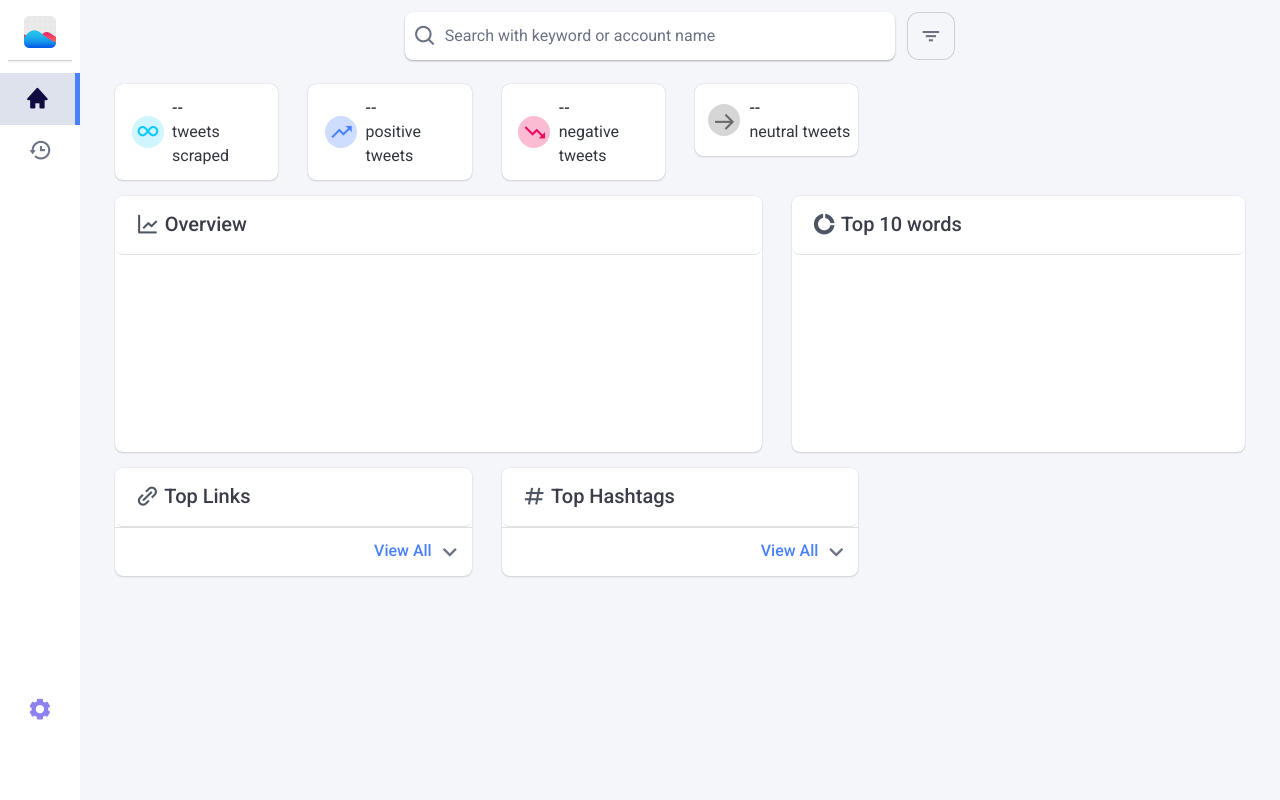
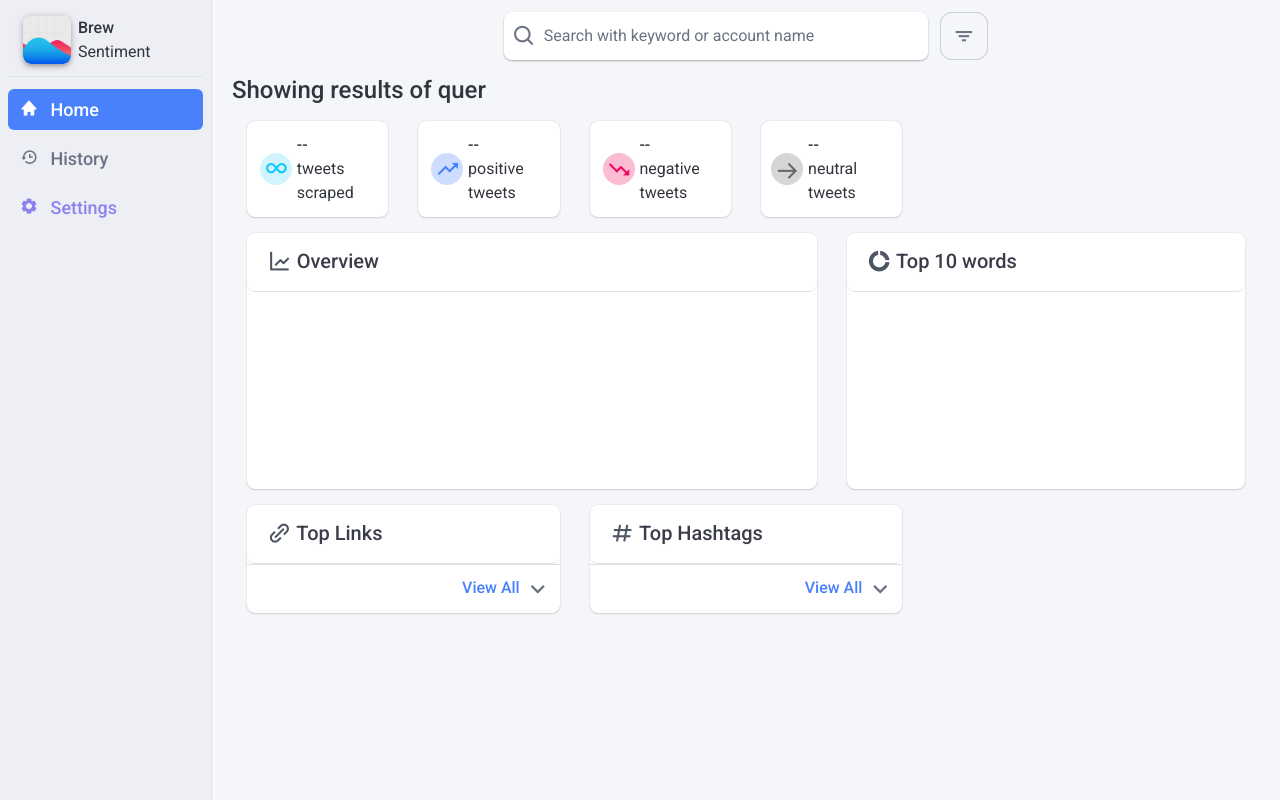
Before and after one commit to MakrandBhale/satori, a Flask app: page / in a window 1280 px wide. Run offline with Flask 2, Linux system fonts and the light colour scheme; a map, chart or similar area stays blank; some libraries are stand-ins or nearby versions.

Commit message:
added notifications and a sidebar

```diff
--- a/application.py
+++ b/application.py
@@ -17,8 +17,8 @@ from credentials import mongo_db_creds
 redis_conn = Redis()
 step_count = 7
 
-MONGO_URI = mongo_db_creds.MLAB_MONGO_URI
-MONGO_DB_URI = mongo_db_creds.MLAB_MONGO_DB_URI
+MONGO_URI = mongo_db_creds.LOCAL_MONGO_URI
+MONGO_DB_URI = mongo_db_creds.LOCAL_MONGO_DB_URI
 
 QUERY_STATUS_PATH = "query_status"
 COMPUTED_RESULT = "computed_res"
--- a/credentials/mongo_db_creds.py
+++ b/credentials/mongo_db_creds.py
@@ -1,5 +1,5 @@
 LOCAL_MONGO_URI = "mongodb://127.0.0.1:27017"
-LOCAL_MONGO_DB_URI = "mongodb://127.0.0.1:27017/satori"
+LOCAL_MONGO_DB_URI = "mongodb://127.0.0.1:27017/brew"
 
-MLAB_MONGO_DB_URI = "mongodb+srv://satori-root:b#Sha_12@cluster0.38tvr.mongodb.net/satori?retryWrites=true&w=majority"
-MLAB_MONGO_URI = "mongodb+srv://satori-root:b#Sha_12@cluster0.38tvr.mongodb.net/"
+MLAB_MONGO_DB_URI = "mongodb+srv://brew-root:b#Sha_12@cluster0.38tvr.mongodb.net/brew?retryWrites=true&w=majority"
+MLAB_MONGO_URI = "mongodb+srv://brew-root:b#Sha_12@cluster0.38tvr.mongodb.net/"
--- a/static/css/styles.css
+++ b/static/css/styles.css
@@ -54,16 +54,71 @@ h5 {
 
 .sidebar {
     height: 100%;
-    width: 80px;
+    width: 212px;
     position: fixed;
     z-index: 1;
     top: 0;
     left: 0;
-    background-color: #fff;
+    background-color: #edeff5;
     overflow-x: hidden;
     padding-top: 16px;
-    text-align: center;
+    padding-left: 8px;
+    padding-right: 8px;
+    border-right: 1px solid #e1e3ea;
+/*-webkit-box-shadow: 1px 0px 5px 0px rgba(209,209,209,0.3);*/
+/*-moz-box-shadow: 1px 0px 5px 0px rgba(209,209,209,0.3);*/
+/*box-shadow: 1px 0px 5px 0px rgba(209,209,209,0.3);*/
+
 }
+
+.menu-selected {
+    color: #fff !important;
+    background-color: #4981FD;
+    /*border-right: 5px solid #4981FD;*/
+    border-radius: 6px;
+    text-align: start;
+
+}
+
+.menu-selected :hover {
+    border-radius: 6px;
+    color: #fff !important;
+    background-color: #4981FD !important;
+    /*border-right: 5px solid #4981FD;*/
+
+    text-align: start;
+}
+
+.sidebar-menu {
+    padding-top: 2px;
+    padding-bottom: 2px;
+    color: #6A7284;
+    display: block;
+    line-height: 36px;
+    margin-top: 8px;
+    font-size: 18px;
+    font-weight: 500;
+}
+
+
+.sidebar-menu:hover {
+    color: #29294c !important;
+    background-color: #DEE2EC;
+    border-radius: 6px;
+    text-decoration: none;
+}
+
+
+@media screen and (max-height: 450px) {
+    .sidebar {
+        padding-top: 15px;
+    }
+
+    .sidebar a {
+        font-size: 18px;
+    }
+}
+
 
 .material-icons.md-36 {
     font-size: 28px;
@@ -74,32 +129,18 @@ h5 {
     background-color: #DEE2EC;
 }
 
-.sidebar a {
-    padding-top: 14px;
-    padding-bottom: 8px;
-    text-decoration: none;
-    font-size: 20px;
-    color: #6A7284;
-    display: block;
+
+.bottom {
+    bottom: 72px;
+    color: #8D81EF !important;
 
 }
 
-.bottom {
-    position: absolute;
-    bottom: 64px;
-    width: 80px;
-    color: #8D81EF !important;
-}
-
-.sidebar a:hover {
-    color: #100C41;
-    background-color: #DEE2EC;
-}
 
 .main-content {
     height: 100vh;
 
-    margin-left: 80px; /* Same as the width of the sidenav */
+    margin-left: 212px; /* Same as the width of the sidenav */
     padding: 12px 20px 10px;
 }
 
@@ -178,10 +219,10 @@ h5 {
 
 .divider {
     height: 1px;
-    background-color: rgba(106, 114, 132, 0.3);
+    background-color: #e1e3ea;
     border: none;
-    margin: 12px 8px;
-    box-shadow: 0 1px 2px rgba(0, 0, 0, 0.1);
+    margin: 12px 0px;
+    /*box-shadow: 0 1px 2px rgba(0, 0, 0, 0.1);*/
 
 }
 
@@ -359,11 +400,6 @@ input:-webkit-autofill:active {
     margin-bottom: 12px !important;
 }
 
-.menu-selected {
-    color: #100C41 !important;
-    background-color: #DEE2EC;
-    border-right: 5px solid #4981FD;
-}
 
 .card-custom-title {
     font-size: 1.25rem !important;
@@ -434,16 +470,6 @@ input:-webkit-autofill:active {
     padding: 4px;
 }
 
-
-@media screen and (max-height: 450px) {
-    .sidebar {
-        padding-top: 15px;
-    }
-
-    .sidebar a {
-        font-size: 18px;
-    }
-}
 
 .loader {
     border: 4px solid #fff;
@@ -683,6 +709,7 @@ label {
 .outline-material-button:active {
     box-shadow: 0 4px 5px 0 rgba(0, 0, 0, 0.14), 0 1px 10px 0 rgba(0, 0, 0, 0.12), 0 2px 4px -1px rgba(0, 0, 0, 0.20);
 }
+
 .outline-material-button:hover {
     /*box-shadow: 0 1px 2px 0 rgba(26, 115, 232, 0.451), 0 1px 3px 1px rgba(26, 115, 232, 0.302);*/
     background-color: #4981fd;
@@ -692,3 +719,9 @@ label {
 #history_content {
     padding-bottom: 12px;
 }
+
+
+.icon-shadow {
+box-shadow: 0 3px 4px 0 rgba(0,0,0,0.14), 0 3px 3px -2px rgba(0,0,0,0.12), 0 1px 8px 0 rgba(0,0,0,0.20);
+    border-radius: 8px;
+}
--- a/static/js/history.js
+++ b/static/js/history.js
@@ -144,6 +144,10 @@ function updateHistoryUi(list) {
             list[i]['total_tweets'],
             list[i]['_id']['$oid']
         );
+        if(list[i]['query_status'] === "queued"){
+            sendRequestForId(list[i]['_id']['$oid'])
+        }
+
         historyListUl.appendChild(listItem)
         // let li = document.createElement("li");
         // li.appendChild(document.createTextNode(list[i]['query']['query']))
@@ -166,7 +170,6 @@ function getDateString(timestamp) {
     timestamp = timestamp * 1000;
     let timestampDate = new Date(timestamp);
     let today = new Date();
-    console.log("today :" + today.getDate())
     let diff = Math.abs(today - timestampDate);
     let minutes = Math.floor((diff / 1000) / 60);
     if (minutes < 5) {
@@ -258,6 +261,7 @@ function loadPreviousQuery(searchId, button) {
     button.innerText = "Loading...";
     button.disabled = true;
     getTaskResult(searchId);
+    showHome();
 }
 
 function getLoadMoreButtonTemplate() {
--- a/static/js/navigation.js
+++ b/static/js/navigation.js
@@ -1,20 +1,23 @@
 let currentlyShowing = document.getElementById("home");
 let currentlySelectedMenu = document.getElementById('home_menu');
-
+let currentPage = "home"
 function showHistory() {
     fetchHistoryArray();
     selectMenu(document.getElementById("history_menu"))
     show(document.getElementById("history_content"))
+    currentPage = "history"
 }
 
 function showHome() {
     selectMenu(document.getElementById("home_menu"))
     show(document.getElementById("home"))
+    currentPage = "home"
 }
 
 function showStreamPage() {
     selectMenu(document.getElementById("live_stream_menu"))
     show(document.getElementById("live_stream_content"))
+    currentPage = "stream"
 }
 
 function show(newElement) {
@@ -23,7 +26,7 @@ function show(newElement) {
     $(newElement).show()
 }
 
-function selectMenu(newMenuElement){
+function selectMenu(newMenuElement) {
     currentlySelectedMenu.classList.remove("menu-selected");
     newMenuElement.classList.add("menu-selected");
     currentlySelectedMenu = newMenuElement;
--- /dev/null
+++ b/static/js/notifications.js
@@ -0,0 +1,36 @@
+let isShowing = false;
+function showFinishedNotification() {
+    if(isShowing) return;
+    let notificationContainer = document.getElementById("notification-container");
+    notificationContainer.innerHTML = createFinishedNotification();
+    let myToast = $("#myToast")
+    myToast.toast('show');
+    console.log("showing toast")
+    isShowing = true;
+
+    myToast.on('hide.bs.toast', function () {
+        isShowing = false;
+        console.log("hiding toast")
+    })
+
+}
+
+function createFinishedNotification() {
+    return `
+        <div class="toast" id="myToast" style="position: absolute; top: 15px; right: 15px;border-radius: 12px" data-delay="3000" data-autohide="false">
+        <div class="toast-header">
+            <strong class="mr-auto" style="font-size: 18px">
+                <i class='bx bxs-check-circle' style='color:#39c00d;'></i>
+                <span >Results are ready!</span>
+            </strong>
+            <small></small>
+            <a type="button" class="ml-2 mb-1" data-dismiss="toast">
+                <i class='bx bx-x bx-sm'></i>
+            </a>
+        </div>
+        <div class="toast-body">
+            <div>Your recent search query completed successfully, click here to load the results.</div>
+        </div>
+    </div>
+    `
+}
--- a/static/js/script.js
+++ b/static/js/script.js
@@ -133,7 +133,7 @@ function loadChart(response) {
     //console.log("chartdata: " + res);
     //let response = JSON.parse(res)
     //console.log(response);
-    showHome();
+    //showHome();
     let datalist = response.timeFragment;
 
     let positive = [], negative = [], neutral = [];
@@ -191,11 +191,9 @@ function loadChart(response) {
 function getDatesArray(dates) {
     let i;
     let dateArray = [];
-    console.log(dates)
     for (i = 1; i < dates.length; i++) {
         dateArray.push(dates[i].startDate);
     }
-    console.log(i)
     //dateArray.push(dates[--i].endDate);
     return dateArray;
 }
@@ -418,17 +416,15 @@ function plotMainChart(positive, negative, neutral, dates) {
     gradient.addColorStop(0.5, "rgba(249, 144, 183, 0)");
     gradient.addColorStop(1, "rgba(255, 255, 255, 0)");
 
-    let blueGradient = myChart.createLinearGradient(0, 0, 0, 450);
-    blueGradient.addColorStop(0, 'rgba(73,129,253,0.3)');
-    blueGradient.addColorStop(0.5, 'rgba(73,129,253,0.1)');
-    blueGradient.addColorStop(1, 'rgba(73,129,253,0)');
+    let blueGradient = myChart.createLinearGradient(0, 0, 50, 400);
+    blueGradient.addColorStop(0, '#25c8fc');
+    blueGradient.addColorStop(1, '#6a11cb');
 
     let greyGradient = myChart.createLinearGradient(0, 0, 0, 450);
     greyGradient.addColorStop(0, 'rgb(109,115,132,0.6)');
     greyGradient.addColorStop(0.5, 'rgb(57, 62, 70, 0.25)');
     greyGradient.addColorStop(1, 'rgb(57, 62, 70, 0)');
 
-    console.log(dates.length)
     window.mainChart = new Chart(myChart, {
         type: 'line',
         data: {
@@ -603,6 +599,11 @@ function sendRequestForId(jobId) {
             updateProgressBar(percentage);
             if (res.data.task_status === "finished") {
                 getTaskResult(res.data.task_id)
+                if(currentPage !== "home"){
+                    showFinishedNotification();
+                } else {
+                    showHome();
+                }
                 showResultPage();
             } else if (res.data.task_status === "queued") {
                 setTimeout(function () {
@@ -624,6 +625,7 @@ function sendRequestForId(jobId) {
 
 
 function getTaskResult(taskId) {
+    /*make final call*/
     $.ajax({
         url: '/get_result/' + taskId,
         method: 'POST'
@@ -708,5 +710,5 @@ function startDoneAnimation() {
 function showResultPage() {
     $("#loading-content").hide();
     $("#content").show();
-    showHome();
+    console.log("showing content")
 }
--- a/templates/index.html
+++ b/templates/index.html
@@ -13,7 +13,7 @@
     <link href='https://cdn.jsdelivr.net/npm/boxicons@2.0.5/css/boxicons.min.css' rel='stylesheet'>
     <title>Hello, world!</title>
     <link rel="icon" href="{{url_for('static', filename='img/favicon.png') }}" type="image/png" sizes="16x16">
-    <link href="https://fonts.googleapis.com/css2?family=Roboto:wght@400;500&display=swap" rel="stylesheet">
+    <link href="https://fonts.googleapis.com/css2?family=Roboto:wght@400;500;700&display=swap" rel="stylesheet">
 </head>
 <body>
 <script src="https://cdnjs.cloudflare.com/ajax/libs/jquery/3.5.1/jquery.min.js"
@@ -28,7 +28,10 @@
 <script src="https://stackpath.bootstrapcdn.com/bootstrap/4.5.0/js/bootstrap.min.js"
         integrity="sha384-OgVRvuATP1z7JjHLkuOU7Xw704+h835Lr+6QL9UvYjZE3Ipu6Tp75j7Bh/kR0JKI"
         crossorigin="anonymous"></script>
-<script src="https://cdnjs.cloudflare.com/ajax/libs/Chart.js/2.9.3/Chart.bundle.js" integrity="sha512-G8JE1Xbr0egZE5gNGyUm1fF764iHVfRXshIoUWCTPAbKkkItp/6qal5YAHXrxEu4HNfPTQs6HOu3D5vCGS1j3w==" crossorigin="anonymous"></script><!--<script src="//cdn.jsdelivr.net/npm/pouchdb@7.2.1/dist/pouchdb.min.js"></script>-->
+<script src="https://cdnjs.cloudflare.com/ajax/libs/Chart.js/2.9.3/Chart.bundle.js"
+        integrity="sha512-G8JE1Xbr0egZE5gNGyUm1fF764iHVfRXshIoUWCTPAbKkkItp/6qal5YAHXrxEu4HNfPTQs6HOu3D5vCGS1j3w=="
+        crossorigin="anonymous"></script>
+<!--<script src="//cdn.jsdelivr.net/npm/pouchdb@7.2.1/dist/pouchdb.min.js"></script>-->
 
 <script src="https://unpkg.com/@lottiefiles/lottie-player@0.4.0/dist/lottie-player.js"></script>
 
@@ -38,21 +41,39 @@
         <!--        <i class="material-icons md-36">person</i>-->
         <!--        <i class="material-icons md-36">watch_later</i>-->
         <!--        <i class="material-icons md-36">settings</i>-->
-        <img src="{{url_for('static', filename='img/favicon.png') }}" width="32"
-             height="32" alt="">
+        <div class="container row">
+            <div class="col-4">
+                <img class="icon-shadow" src="{{url_for('static', filename='img/favicon.png') }}" width="48"
+                     height="48" alt="">
+            </div>
+            <div class="col">
+                <span style="font-weight: 500">Brew</span> Sentiment
+            </div>
+        </div>
         <div class="divider"></div>
-        <a href="#home" class="menu-selected" id="home_menu" onclick="showHome()">
-            <i class='bx bxs-home bx-sm'></i>
+        <a href="#home" class="menu-selected sidebar-menu" id="home_menu" onclick="showHome()">
+            <div>
+                <i class='bx bxs-home ' style="font-size: 18px; margin: 8px 8px 8px 12px"></i>
+                <span>Home</span>
+            </div>
+
         </a>
         <!--<a href="#live_stream" id="live_stream_menu" onclick="showStreamPage()">
             <i class='bx bxs-analyse bx-sm'></i>
         </a>-->
-        <a href="#history" id="history_menu" onclick="showHistory()">
-            <i class='bx bx-history bx-sm'></i>
+        <a href="#history" class="sidebar-menu" id="history_menu" onclick="showHistory()">
+            <div>
+                <i class='bx bx-history ' style="font-size: 18px; margin: 8px 8px 8px 12px"></i>
+                <span>History</span>
+            </div>
         </a>
 
-        <a href="#settings" class="bottom">
-            <i class='bx bxs-cog bx-sm'></i>
+        <a href="#settings" class="bottom sidebar-menu">
+            <div>
+                <i class='bx bxs-cog' style="font-size: 18px; margin: 8px 8px 8px 12px"></i>
+                <span>Settings</span>
+            </div>
+
         </a>
     </div>
 
@@ -197,6 +218,9 @@
                             <!--        <button onclick="return loadDoc()" class="btn btn-outline-success my-2 my-sm-0">Submit</button>-->
                         </form>
                     </div>
+                </div>
+                <div class="row">
+                    <h4>Showing results of quer</h4>
                 </div>
                 <div class="row row-marginal ">
                     <div class="top-margin col-lg-2 col-md-3 col-sm-6 col-xs-6">
@@ -380,7 +404,7 @@
         </div>
         <div style="display: none" id="history_content" class="col-12 ">
             <div class="row  justify-content-center align-content-center" style="margin-bottom: 18px">
-                <div class="col-lg-6 col-md-10 col-sm-11 d-flex justify-content-between">
+                <div class="col-xl-6  col-lg-10 col-md-10 col-sm-11 d-flex justify-content-between">
                     <span class="xl-text">Your previous searches</span>
                     <button class="material-outline-image-button" onclick="fetchHistoryArray()">
                         <i id="refresh-icon" class='bx bx-refresh ' style="color: white; font-size: 24px"></i>
@@ -389,7 +413,7 @@
                 </div>
             </div>
             <div id="history-list-container" class="row justify-content-center">
-                <div class="col-lg-6 col-md-10 col-sm-11">
+                <div class="col-xl-6 col-lg-10 col-md-10 col-sm-11">
                     <div id="history-list" class="list-group ">
                     </div>
 
@@ -406,8 +430,8 @@
 <script type="text/javascript" src="{{url_for('static', filename='js/script.js') }}"></script>
 <script type="text/javascript" src="{{url_for('static', filename='js/navigation.js') }}"></script>
 <script type="text/javascript" src="{{url_for('static', filename='js/history.js') }}"></script>
+<script type="text/javascript" src="{{url_for('static', filename='js/notifications.js') }}"></script>
 <script type="text/javascript" src="{{url_for('static', filename='js/streamer.js') }}"></script>
-
 
 
 <script type="text/javascript">
@@ -424,12 +448,16 @@
         $("#advanced-search-form").on('submit', function (e) {
             e.preventDefault();
         });
+            $(document).ready(function(){
+    });
     });
 
     $(function () {
         $('[data-toggle="tooltip"]').tooltip()
     })
+
 </script>
+<div id="notification-container"></div>
 </body>
 </html>
 <!--
```
Also changed, not shown: 2 other files.
